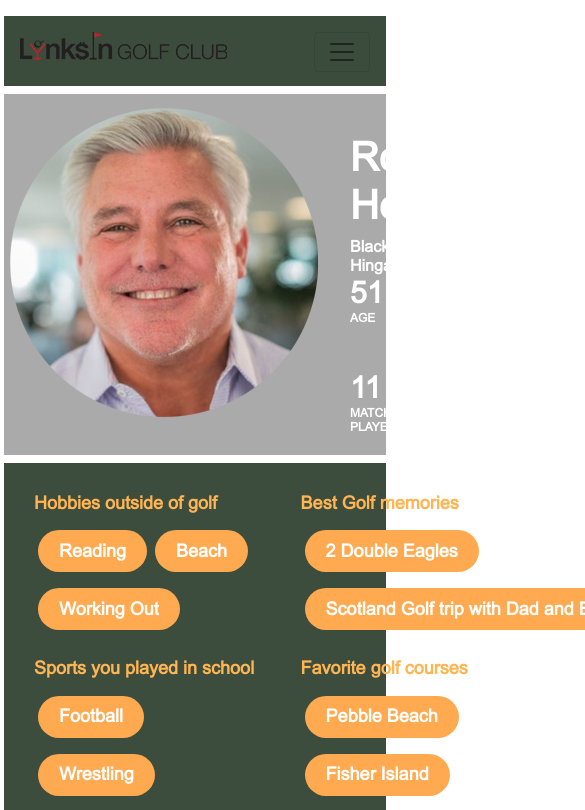
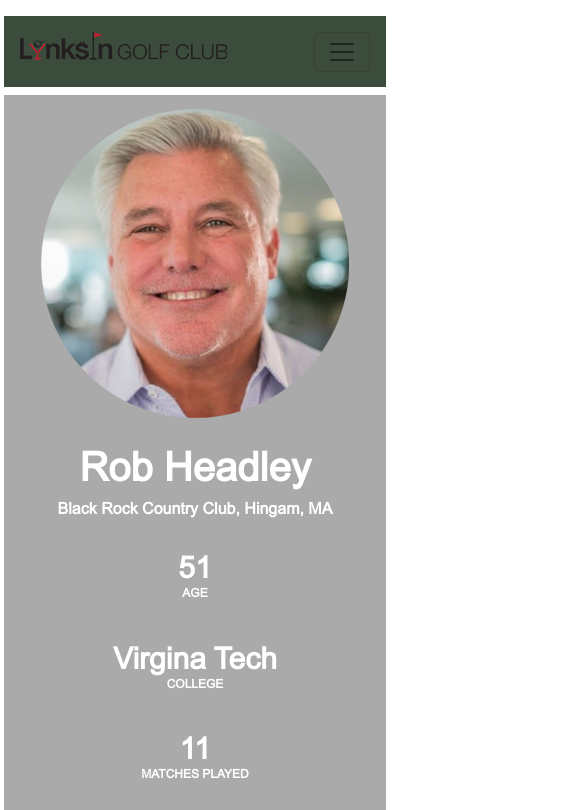
Before and after one commit to adydas/LynksinPortalReact, a React (Create React App) app: page / in a window 390 px wide. Shown: the top 810 px of the page, 585 px wide, since content can reach past the window. Built offline with nearby package versions, Linux system fonts and the light colour scheme.

Commit message:
Implement the responsiveness to profile page

```diff
--- a/src/components/Badge/style.scss
+++ b/src/components/Badge/style.scss
@@ -7,6 +7,7 @@
   border-radius: 21px;
   margin: 0.5rem 0.25rem;
   cursor: pointer;
+  max-width: 100%;
 
   &-title {
     font-size: 18px;
--- a/src/components/Header/style.scss
+++ b/src/components/Header/style.scss
@@ -1,6 +1,6 @@
 .lynksin-header {
   background-color: #3c4c3c;
-  height: 70px;
+  min-height: 70px;
 
   .navbar-brand {
     margin-right: 0;
--- a/src/components/ProfileHeader/index.js
+++ b/src/components/ProfileHeader/index.js
@@ -10,33 +10,33 @@ const ProfileHeader = ({ data }) => {
         <img src={Avatar} alt="profile image" />
       </div>
       <div className="profile-header-desc">
-        <div className="column-4">
         <h1 className="profile-header-desc-name">{data.name}</h1>
         <h2 className="profile-header-desc-location">{data.location}</h2>
-        </div>
-        <div>
+        <div className="row profile-header-row">
+          <div className="col-sm-6 col-md-3">
             <h5>{data.age}</h5>
             <h6>AGE</h6>
           </div>
-        <div className="column-3">
+          <div className="col-sm-6 col-md-9">
             <h5>{data.college}</h5>
             <h6>COLLEGE</h6>
           </div>
-        <div>
+          <div className="col-sm-6 col-md-3">
             <h5>{data.matchesPlayed}</h5>
             <h6>MATCHES PLAYED</h6>
           </div>
-        <div>
+          <div className="col-sm-6 col-md-3">
             <h5>{data.index}</h5>
             <h6>INDEX</h6>
           </div>
-        <div>
+          <div className="col-sm-6 col-md-3">
             <h5>{data.matchesWon}</h5>
             <h6>MATCHES WON</h6>
           </div>
-        <div>
+          <div className="col-sm-6 col-md-3">
             <h5>{data.matchesLost}</h5>
             <h6>MATCHES LOST</h6>
+          </div>
         </div>
       </div>
     </div>
--- a/src/components/ProfileHeader/style.scss
+++ b/src/components/ProfileHeader/style.scss
@@ -6,10 +6,16 @@
   grid-gap: 2rem;
   width: 100%;
 
+  &-avatar {
+    object-fit: cover;
+
+    img {
+      max-width: 100%;
+    }
+  }
+
   &-desc {
     color: #ffffff;
-    display: grid;
-    grid-template-columns: 1fr 1fr 1fr 1fr;
     padding-top: 25px;
 
     &-name {
@@ -33,15 +39,40 @@
       font-size: 12px;
       font-weight: bold;
     }
+  }
 
-    .column-3 {
-      grid-column-start: 2;
-      grid-column-end: 5;
+  &-row > * {
+    margin-top: 2rem;
+  }
+
+  @media (max-width: 767.98px) {
+    display: block;
+
+    &-avatar {
+      display: flex;
+      justify-content: center;
     }
 
-    .column-4 {
-      grid-column-start: 1;
-      grid-column-end: 5;
+    &-desc {
+      &-name {
+        text-align: center;
+      }
+      &-location {
+        text-align: center;
+      }
+    }
+
+    &-row {
+      padding: {
+        left: 100px;
+        right: 100px;
+      }
+    }
+  }
+
+  @media (max-width: 575.98px) {
+    &-row {
+      text-align: center;
     }
   }
 }
--- a/src/components/ProfileInfo/index.js
+++ b/src/components/ProfileInfo/index.js
@@ -1,4 +1,4 @@
-import React, { useState } from 'react';
+import React from 'react';
 import Badge from '../Badge';
 import CustomRadioButton from '../CustomRadioButton';
 
@@ -12,10 +12,10 @@ const ProfileInfo = ({ data }) => {
 
   return (
     <div className="profile-information">
-      <div className="row">
+      <div className="row w-100">
         {
-          Object.values(data).map(side => (
-            <div className="col-6">
+          Object.values(data).map((side, sid) => (
+            <div className="col-sm-12 col-md-6" key={sid}>
               {
                 side.map((item, index) => (
                   <div className="badge-item" key={index}>
```
Lines whose indentation alone changed are shown as unchanged.
